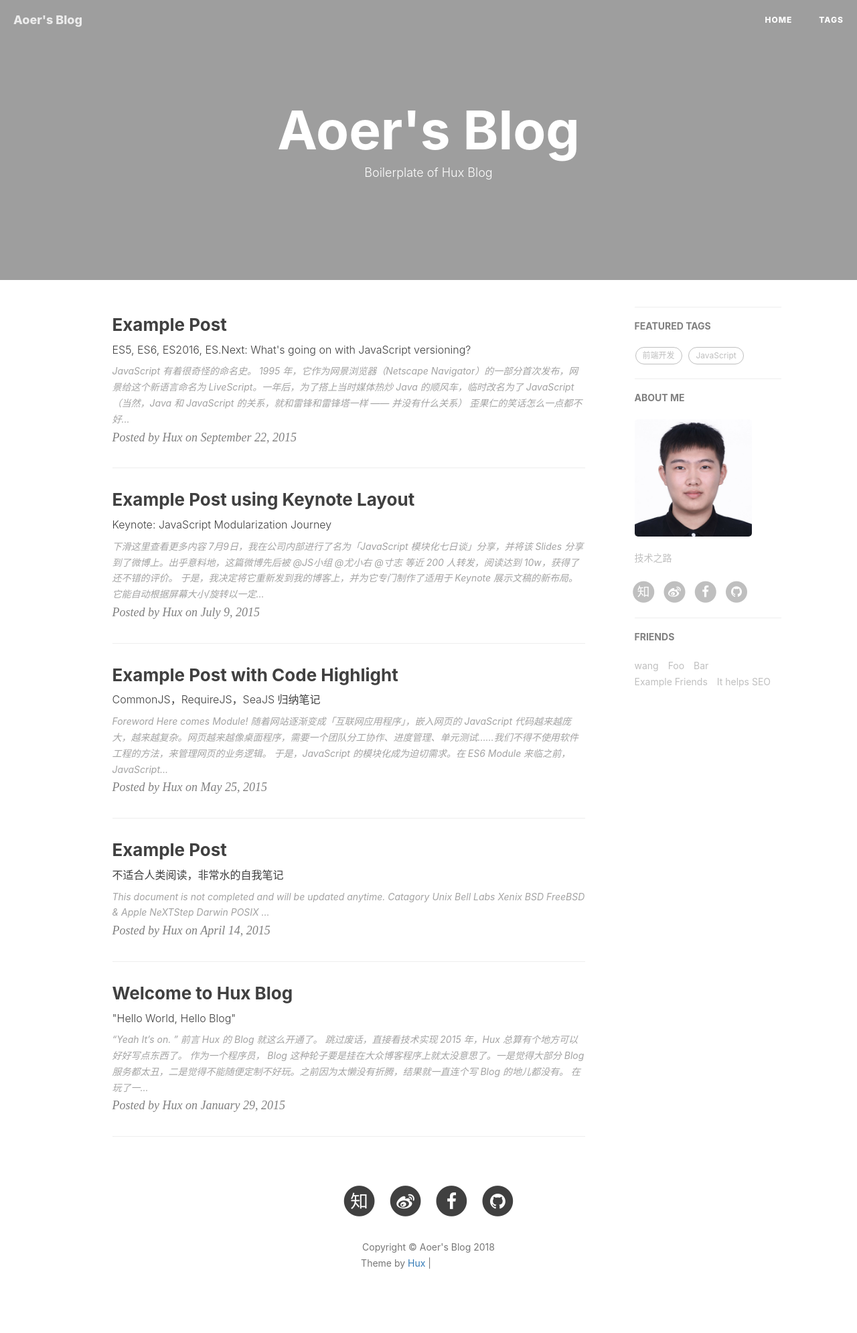
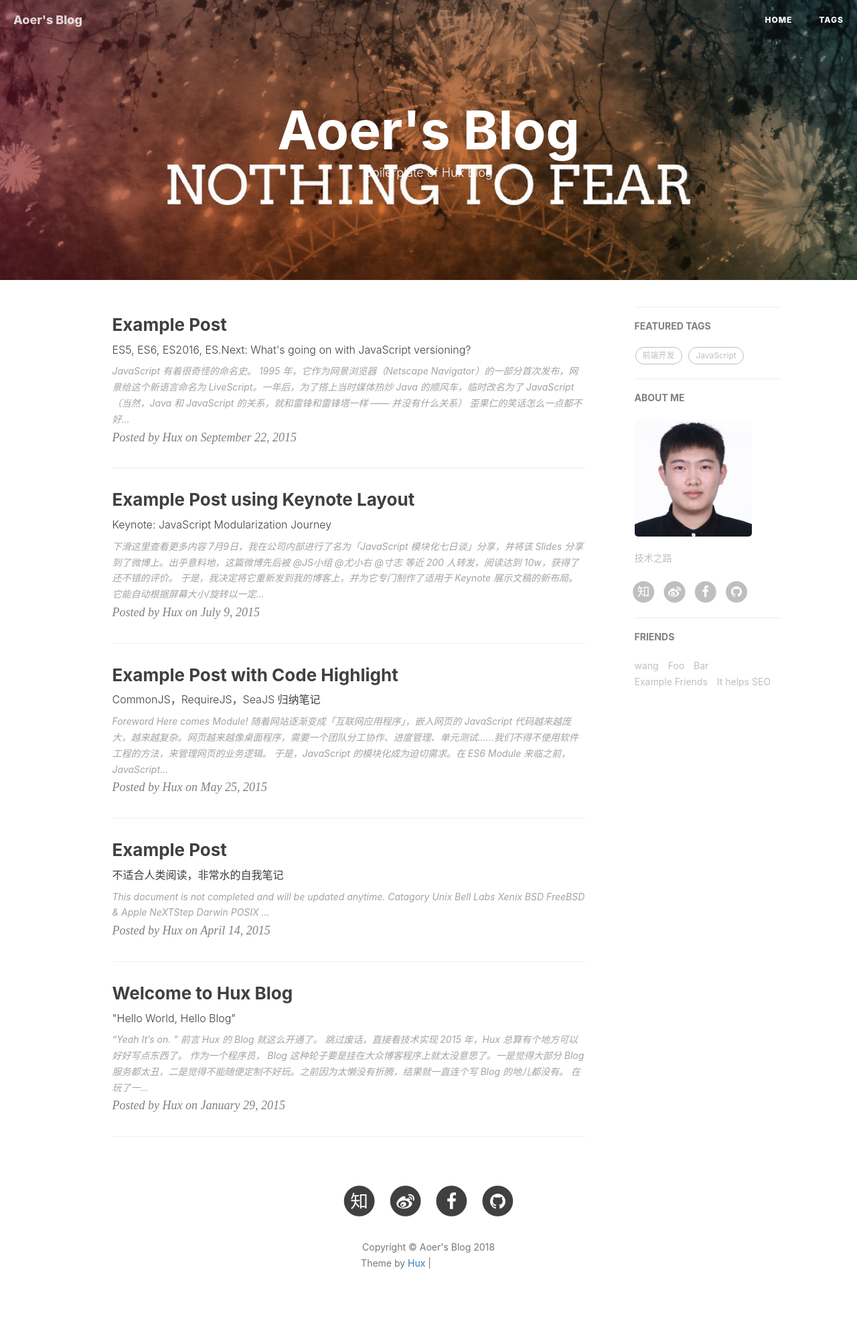
Before and after one commit to Nothing2Fear/Nothing2Fear.github.io, a Jekyll site: the page built from index.html, in a window 1280 px wide. Shown: the whole page at 67% size. Built offline with Jekyll 4.4.1, drawn with Linux system fonts in a browser that asks for light colours; nearby versions of some CDN libraries; the list of posts is cut into pages by our own code; comment, search, counter and statistics services are not loaded; grey boxes are pictures that could not be loaded.

Commit message:
Update _config.yml

```diff
--- a/_config.yml
+++ b/_config.yml
@@ -1,7 +1,7 @@
 # Site settings
 title: Aoer's Blog
 SEOTitle: Aoer's Blog
-header-img: https://aoer945.oss-cn-shanghai.aliyuncs.com/title.jpg   #img/home-bg.jpg
+header-img: img/home-bg.jpg
 email: wqcworkuse@qq.com
 description: ""
 keyword: ""
```
